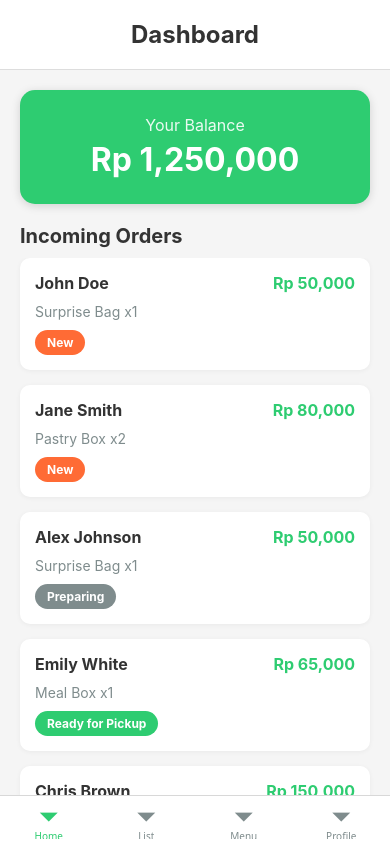
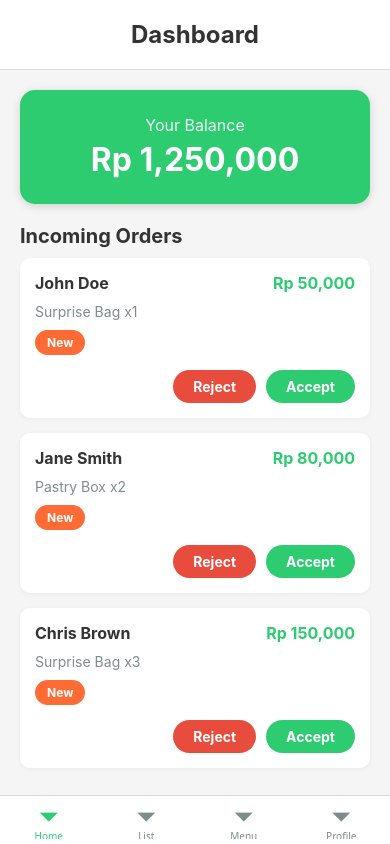
Before and after one commit to dafasr/last_bite, a React Native app: screen /MerchantHome in a window 390 px wide. Built offline with nearby package versions, Linux system fonts and the light colour scheme.

Commit message:
order list

```diff
--- /dev/null
+++ b/src/screens/ListScreen.js
@@ -0,0 +1,123 @@
+import React from 'react';
+import { View, Text, StyleSheet, FlatList, SafeAreaView } from 'react-native';
+
+const ListScreen = ({ acceptedOrders }) => {
+
+  const renderOrderItem = ({ item }) => (
+    <View style={styles.orderItem}>
+      <View style={styles.orderItemHeader}>
+        <Text style={styles.customerName}>{item.customerName}</Text>
+        <Text style={styles.orderPrice}>Rp {item.price}</Text>
+      </View>
+      <Text style={styles.orderItems}>{item.items}</Text>
+      <View style={[styles.statusBadge, getStatusStyle(item.status)]}>
+        <Text style={styles.statusText}>{item.status}</Text>
+      </View>
+    </View>
+  );
+
+  const getStatusStyle = (status) => {
+    switch (status) {
+      case 'Preparing':
+        return { backgroundColor: '#7F8C8D' }; // Abu-abu
+      case 'Ready for Pickup':
+        return { backgroundColor: '#2ECC71' }; // Hijau
+      default:
+        return { backgroundColor: '#7F8C8D' };
+    }
+  };
+
+  return (
+    <SafeAreaView style={styles.safeArea}>
+      <View style={styles.container}>
+        <View style={styles.header}>
+          <Text style={styles.headerTitle}>Accepted Orders</Text>
+        </View>
+        <FlatList
+          data={acceptedOrders}
+          renderItem={renderOrderItem}
+          keyExtractor={item => item.id}
+          contentContainerStyle={styles.listContainer}
+          showsVerticalScrollIndicator={false}
+          ListEmptyComponent={<Text style={styles.emptyText}>No accepted orders yet.</Text>}
+        />
+      </View>
+    </SafeAreaView>
+  );
+};
+
+const styles = StyleSheet.create({
+  safeArea: {
+    flex: 1,
+    backgroundColor: '#f5f5f5',
+  },
+  container: {
+    flex: 1,
+  },
+  header: {
+    padding: 20,
+    backgroundColor: '#FFFFFF',
+    borderBottomWidth: 1,
+    borderBottomColor: '#ddd',
+  },
+  headerTitle: {
+    fontSize: 24,
+    fontWeight: 'bold',
+    color: '#333',
+    textAlign: 'center',
+  },
+  listContainer: {
+    paddingHorizontal: 20,
+    paddingTop: 20,
+  },
+  orderItem: {
+    backgroundColor: '#FFFFFF',
+    padding: 15,
+    borderRadius: 10,
+    marginBottom: 15,
+    shadowColor: '#000',
+    shadowOffset: { width: 0, height: 1 },
+    shadowOpacity: 0.05,
+    shadowRadius: 5,
+    elevation: 3,
+  },
+  orderItemHeader: {
+    flexDirection: 'row',
+    justifyContent: 'space-between',
+    marginBottom: 10,
+  },
+  customerName: {
+    fontSize: 16,
+    fontWeight: 'bold',
+    color: '#333',
+  },
+  orderPrice: {
+    fontSize: 16,
+    fontWeight: 'bold',
+    color: '#2ECC71',
+  },
+  orderItems: {
+    fontSize: 14,
+    color: '#7F8C8D',
+    marginBottom: 10,
+  },
+  statusBadge: {
+    alignSelf: 'flex-start',
+    paddingVertical: 5,
+    paddingHorizontal: 12,
+    borderRadius: 20,
+  },
+  statusText: {
+    color: '#FFFFFF',
+    fontSize: 12,
+    fontWeight: 'bold',
+  },
+  emptyText: {
+    textAlign: 'center',
+    marginTop: 50,
+    fontSize: 16,
+    color: '#7F8C8D',
+  },
+});
+
+export default ListScreen;
--- a/src/screens/MerchantHomeScreen.js
+++ b/src/screens/MerchantHomeScreen.js
@@ -1,46 +1,14 @@
 import React from "react";
-import { View, Text, StyleSheet, FlatList, SafeAreaView } from "react-native";
+import {
+  View,
+  Text,
+  StyleSheet,
+  FlatList,
+  SafeAreaView,
+  TouchableOpacity,
+} from "react-native";
 
-// Mock data for incoming orders
-const mockOrders = [
-  {
-    id: "1",
-    customerName: "John Doe",
-    items: "Surprise Bag x1",
-    price: "50,000",
-    status: "New",
-  },
-  {
-    id: "2",
-    customerName: "Jane Smith",
-    items: "Pastry Box x2",
-    price: "80,000",
-    status: "New",
-  },
-  {
-    id: "3",
-    customerName: "Alex Johnson",
-    items: "Surprise Bag x1",
-    price: "50,000",
-    status: "Preparing",
-  },
-  {
-    id: "4",
-    customerName: "Emily White",
-    items: "Meal Box x1",
-    price: "65,000",
-    status: "Ready for Pickup",
-  },
-  {
-    id: "5",
-    customerName: "Chris Brown",
-    items: "Surprise Bag x3",
-    price: "150,000",
-    status: "New",
-  },
-];
-
-const MerchantHomeScreen = ({ navigation }) => {
+const MerchantHomeScreen = ({ incomingOrders, onAccept, onReject }) => {
   const renderOrderItem = ({ item }) => (
     <View style={styles.orderItem}>
       <View style={styles.orderItemHeader}>
@@ -50,6 +18,20 @@ const MerchantHomeScreen = ({ navigation }) => {
       <Text style={styles.orderItems}>{item.items}</Text>
       <View style={[styles.statusBadge, getStatusStyle(item.status)]}>
         <Text style={styles.statusText}>{item.status}</Text>
+      </View>
+      <View style={styles.actionContainer}>
+        <TouchableOpacity
+          style={[styles.actionButton, styles.rejectButton]}
+          onPress={() => onReject(item.id)}
+        >
+          <Text style={styles.actionButtonText}>Reject</Text>
+        </TouchableOpacity>
+        <TouchableOpacity
+          style={[styles.actionButton, styles.acceptButton]}
+          onPress={() => onAccept(item.id)}
+        >
+          <Text style={styles.actionButtonText}>Accept</Text>
+        </TouchableOpacity>
       </View>
     </View>
   );
@@ -82,11 +64,14 @@ const MerchantHomeScreen = ({ navigation }) => {
         <Text style={styles.sectionTitle}>Incoming Orders</Text>
 
         <FlatList
-          data={mockOrders}
+          data={incomingOrders}
           renderItem={renderOrderItem}
           keyExtractor={(item) => item.id}
           contentContainerStyle={styles.listContainer}
           showsVerticalScrollIndicator={false}
+          ListEmptyComponent={
+            <Text style={styles.emptyText}>No new orders.</Text>
+          }
         />
       </View>
     </SafeAreaView>
@@ -188,6 +173,34 @@ const styles = StyleSheet.create({
     fontSize: 12,
     fontWeight: "bold",
   },
+  actionContainer: {
+    flexDirection: "row",
+    justifyContent: "flex-end",
+    marginTop: 15,
+  },
+  actionButton: {
+    paddingVertical: 8,
+    paddingHorizontal: 20,
+    borderRadius: 20,
+    marginLeft: 10,
+  },
+  rejectButton: {
+    backgroundColor: "#E74C3C", // Red
+  },
+  acceptButton: {
+    backgroundColor: "#2ECC71", // Green
+  },
+  actionButtonText: {
+    color: "#FFFFFF",
+    fontWeight: "bold",
+    fontSize: 14,
+  },
+  emptyText: {
+    textAlign: "center",
+    marginTop: 50,
+    fontSize: 16,
+    color: "#7F8C8D",
+  },
 });
 
 export default MerchantHomeScreen;
--- a/src/screens/MerchantTabNavigator.js
+++ b/src/screens/MerchantTabNavigator.js
@@ -1,28 +1,101 @@
-import React from 'react';
-import { createBottomTabNavigator } from '@react-navigation/bottom-tabs';
-import MerchantHomeScreen from './MerchantHomeScreen';
-// import ListScreen from './ListScreen'; // Placeholder
+import React, { useState } from "react";
+import { createBottomTabNavigator } from "@react-navigation/bottom-tabs";
+import MerchantHomeScreen from "./MerchantHomeScreen";
+import ListScreen from "./ListScreen";
 // import MenuScreen from './MenuScreen'; // Placeholder
 // import ProfileScreen from './ProfileScreen'; // Placeholder
-import { Text } from 'react-native';
+import { Text } from "react-native";
 
 const Tab = createBottomTabNavigator();
+
+// Mock data dipindahkan ke sini untuk menjadi sumber data terpusat
+const mockOrdersData = [
+  {
+    id: "1",
+    customerName: "John Doe",
+    items: "Surprise Bag x1",
+    price: "50,000",
+    status: "New",
+  },
+  {
+    id: "2",
+    customerName: "Jane Smith",
+    items: "Pastry Box x2",
+    price: "80,000",
+    status: "New",
+  },
+  {
+    id: "3",
+    customerName: "Alex Johnson",
+    items: "Surprise Bag x1",
+    price: "50,000",
+    status: "Preparing",
+  },
+  {
+    id: "4",
+    customerName: "Emily White",
+    items: "Meal Box x1",
+    price: "65,000",
+    status: "Ready for Pickup",
+  },
+  {
+    id: "5",
+    customerName: "Chris Brown",
+    items: "Surprise Bag x3",
+    price: "150,000",
+    status: "New",
+  },
+];
 
 // Placeholder screens for the other tabs
 const PlaceholderScreen = ({ route }) => <Text>{route.name}</Text>;
 
 const MerchantTabNavigator = () => {
+  const [orders, setOrders] = useState(mockOrdersData);
+
+  const handleAcceptOrder = (orderId) => {
+    setOrders((currentOrders) =>
+      currentOrders.map((order) =>
+        order.id === orderId ? { ...order, status: "Preparing" } : order
+      )
+    );
+  };
+
+  const handleRejectOrder = (orderId) => {
+    setOrders((currentOrders) =>
+      currentOrders.filter((order) => order.id !== orderId)
+    );
+  };
+
   return (
     <Tab.Navigator
       screenOptions={{
-        tabBarActiveTintColor: '#2ECC71',
-        tabBarInactiveTintColor: '#7F8C8D',
-        tabBarStyle: { backgroundColor: '#FFFFFF' },
+        tabBarActiveTintColor: "#2ECC71",
+        tabBarInactiveTintColor: "#7F8C8D",
+        tabBarStyle: { backgroundColor: "#FFFFFF" },
         headerShown: false,
       }}
     >
-      <Tab.Screen name="Home" component={MerchantHomeScreen} />
-      <Tab.Screen name="List" component={PlaceholderScreen} />
+      <Tab.Screen name="Home">
+        {(props) => (
+          <MerchantHomeScreen
+            {...props}
+            incomingOrders={orders.filter((o) => o.status === "New")}
+            onAccept={handleAcceptOrder}
+            onReject={handleRejectOrder}
+          />
+        )}
+      </Tab.Screen>
+      <Tab.Screen name="List">
+        {(props) => (
+          <ListScreen
+            {...props}
+            acceptedOrders={orders.filter(
+              (o) => o.status === "Preparing" || o.status === "Ready for Pickup"
+            )}
+          />
+        )}
+      </Tab.Screen>
       <Tab.Screen name="Menu" component={PlaceholderScreen} />
       <Tab.Screen name="Profile" component={PlaceholderScreen} />
     </Tab.Navigator>
```
